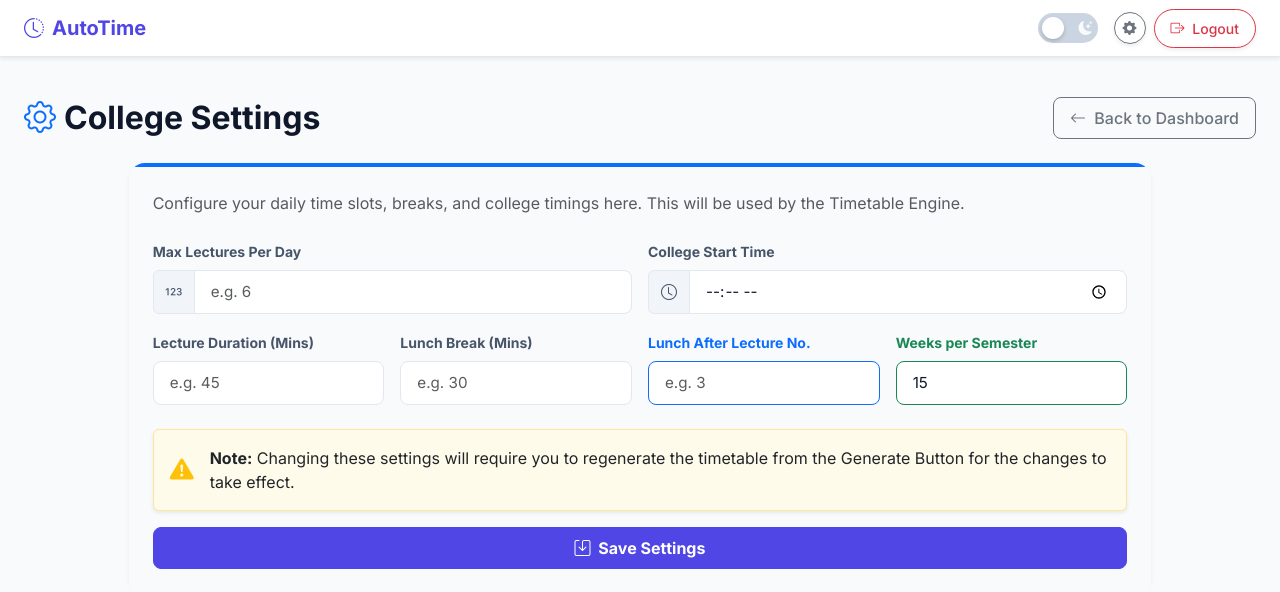
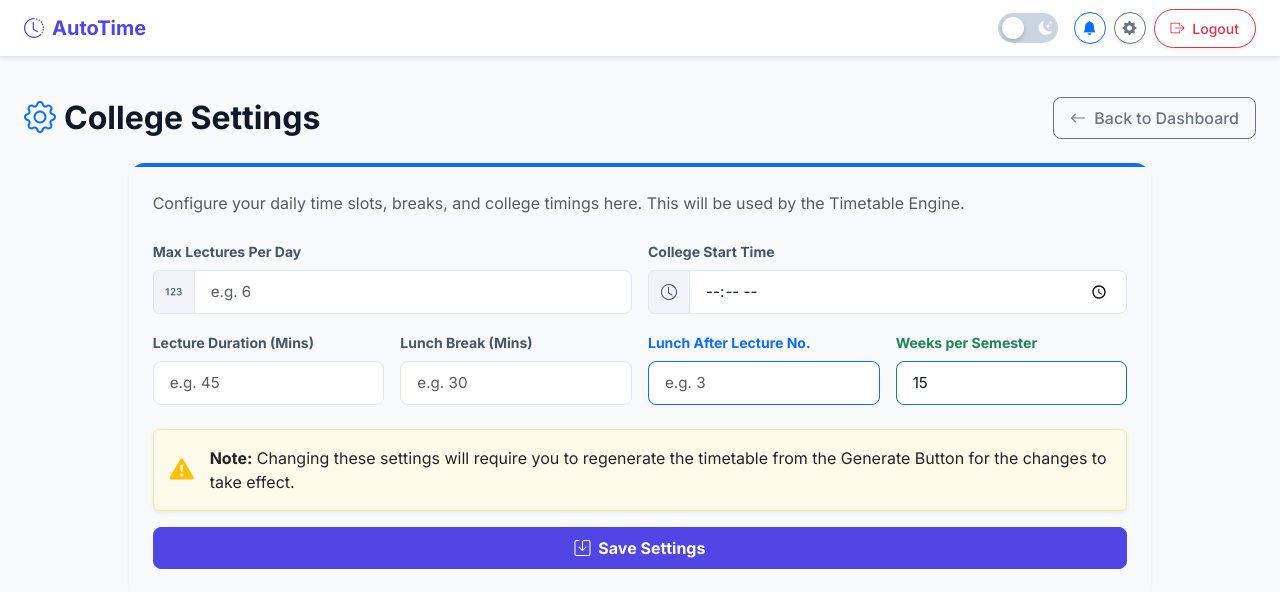
Before and after one commit to Saurabh-Yadav-4712/autotime-webapp, a Flask app: page /college_settings in a window 1280 px wide. Shown: the top 592 px of the page. Run offline with Flask 3, Linux system fonts and the light colour scheme; the visitor is signed in with stand-in values (Sample User, id 1).

Commit message:
Add Notification Bell icon to global navbar for Admin and Teacher

```diff
--- a/templates/shared/base.html
+++ b/templates/shared/base.html
@@ -62,6 +62,17 @@
                     </label>
                 </div>
                 {% if session.get('admin_id') or session.get('teacher_id') or session.get('student_id') %}
+
+                {% if session.get('admin_id') %}
+                <a href="/notifications" class="btn btn-outline-primary btn-sm rounded-circle shadow-sm position-relative" style="width: 32px; height: 32px; padding: 0; line-height: 30px;" title="Notifications">
+                    <i class="bi bi-bell-fill"></i>
+                </a>
+                {% elif session.get('teacher_id') %}
+                <a href="/teacher_notifications" class="btn btn-outline-primary btn-sm rounded-circle shadow-sm position-relative" style="width: 32px; height: 32px; padding: 0; line-height: 30px;" title="Notifications">
+                    <i class="bi bi-bell-fill"></i>
+                </a>
+                {% endif %}
+
                 <a href="/settings" class="btn btn-outline-secondary btn-sm rounded-circle shadow-sm" style="width: 32px; height: 32px; padding: 0; line-height: 30px;" title="Settings">
                     <i class="bi bi-gear-fill"></i>
                 </a>
```
